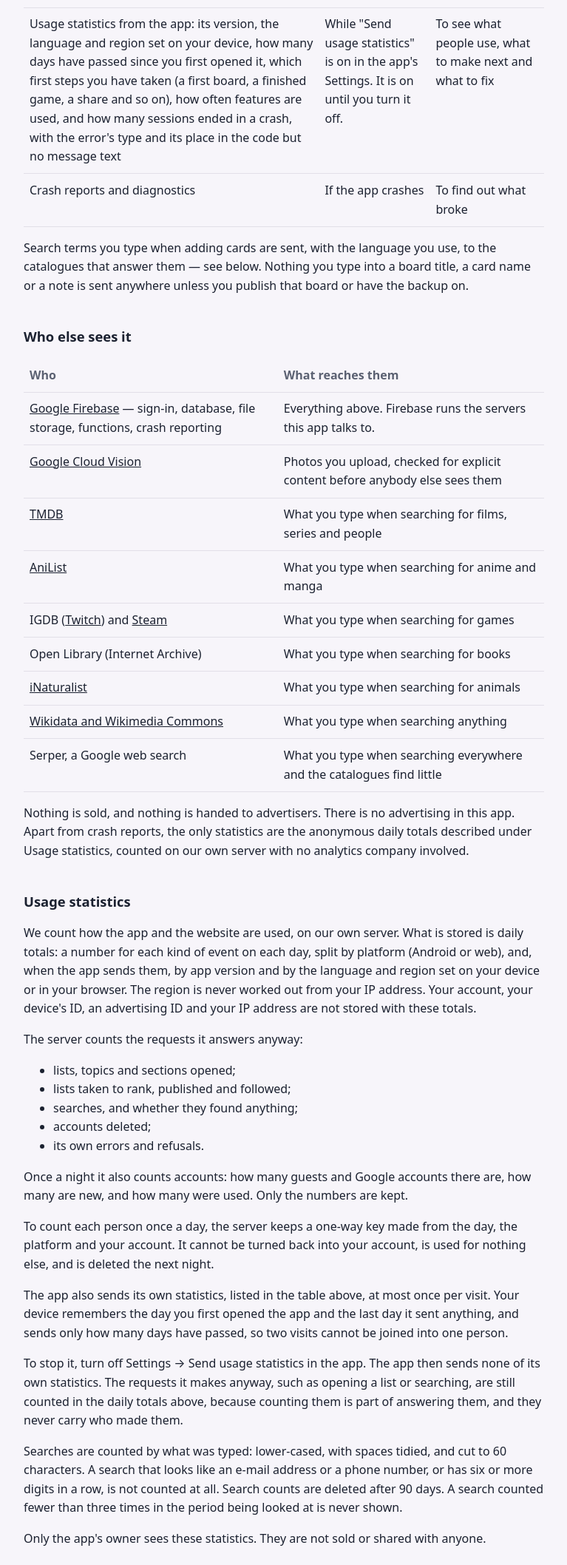
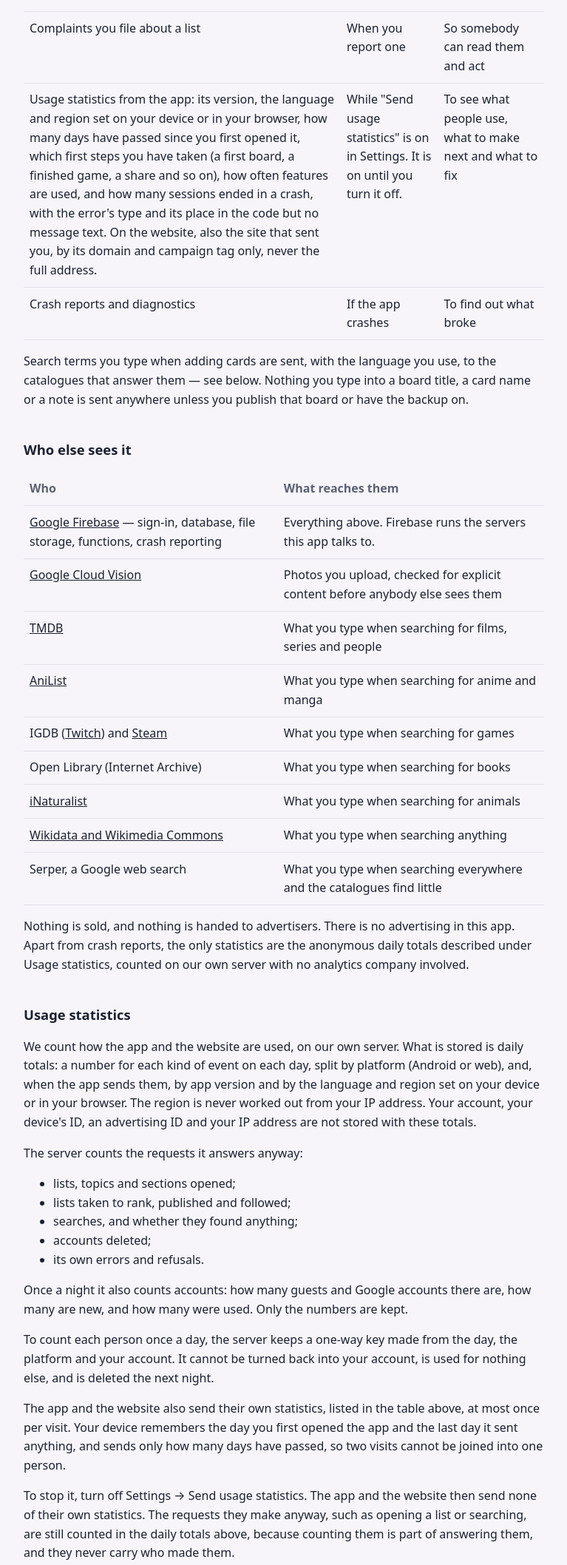
Before and after one commit to kellygracelab-dotcom/tieryourlife-proxy, a plain HTML site: page public/privacy.html in a window 1280 px wide. Shown: the part 1109-3225 px from the top of the page at 74% size, without its empty margins (256-1023 px from the left). Drawn offline with Linux system fonts and the light colour scheme.

Commit message:
The privacy and delete-account pages as the website's copies: the website's own usage statistics and its switch (Web #262) (#189)
Co-authored-by: Claude Opus 5.5 <noreply@anthropic.com>

```diff
--- a/public/privacy.html
+++ b/public/privacy.html
@@ -81,12 +81,14 @@ somebody else's list are the parts that involve a server.</p>
   </tr>
   <tr>
     <td>Usage statistics from the app: its version, the language and region set
-    on your device, how many days have passed since you first opened it, which
-    first steps you have taken (a first board, a finished game, a share and so
-    on), how often features are used, and how many sessions ended in a crash,
-    with the error's type and its place in the code but no message text</td>
-    <td>While "Send usage statistics" is on in the app's Settings. It is on until
-    you turn it off.</td>
+    on your device or in your browser, how many days have passed since you first
+    opened it, which first steps you have taken (a first board, a finished game,
+    a share and so on), how often features are used, and how many sessions ended
+    in a crash, with the error's type and its place in the code but no message
+    text. On the website, also the site that sent you, by its domain and
+    campaign tag only, never the full address.</td>
+    <td>While "Send usage statistics" is on in Settings. It is on until you turn
+    it off.</td>
     <td>To see what people use, what to make next and what to fix</td>
   </tr>
   <tr>
@@ -170,15 +172,15 @@ kept.</p>
 <p>To count each person once a day, the server keeps a one-way key made from
 the day, the platform and your account. It cannot be turned back into your
 account, is used for nothing else, and is deleted the next night.</p>
-<p>The app also sends its own statistics, listed in the table above, at most
-once per visit. Your device remembers the day you first opened the app and the
-last day it sent anything, and sends only how many days have passed, so two
-visits cannot be joined into one person.</p>
-<p>To stop it, turn off Settings → Send usage statistics in the app. The app
-then sends none of its own statistics. The requests it makes anyway, such as
-opening a list or searching, are still counted in the daily totals above,
-because counting them is part of answering them, and they never carry who made
-them.</p>
+<p>The app and the website also send their own statistics, listed in the table
+above, at most once per visit. Your device remembers the day you first opened
+the app and the last day it sent anything, and sends only how many days have
+passed, so two visits cannot be joined into one person.</p>
+<p>To stop it, turn off Settings → Send usage statistics. The app and the
+website then send none of their own statistics. The requests they make anyway,
+such as opening a list or searching, are still counted in the daily totals
+above, because counting them is part of answering them, and they never carry
+who made them.</p>
 <p>Searches are counted by what was typed: lower-cased, with spaces tidied, and
 cut to 60 characters. A search that looks like an e-mail address or a phone
 number, or has six or more digits in a row, is not counted at all. Search
```
Also changed, not shown: public/delete-account.html (+5 -2 lines).
